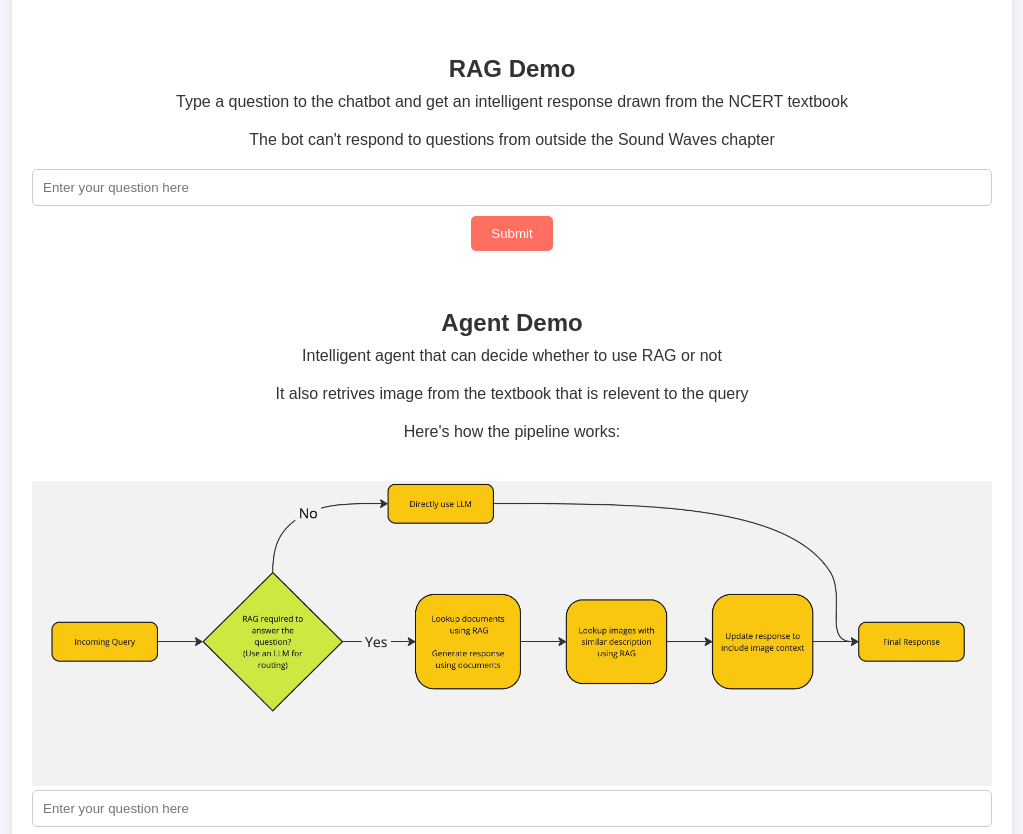
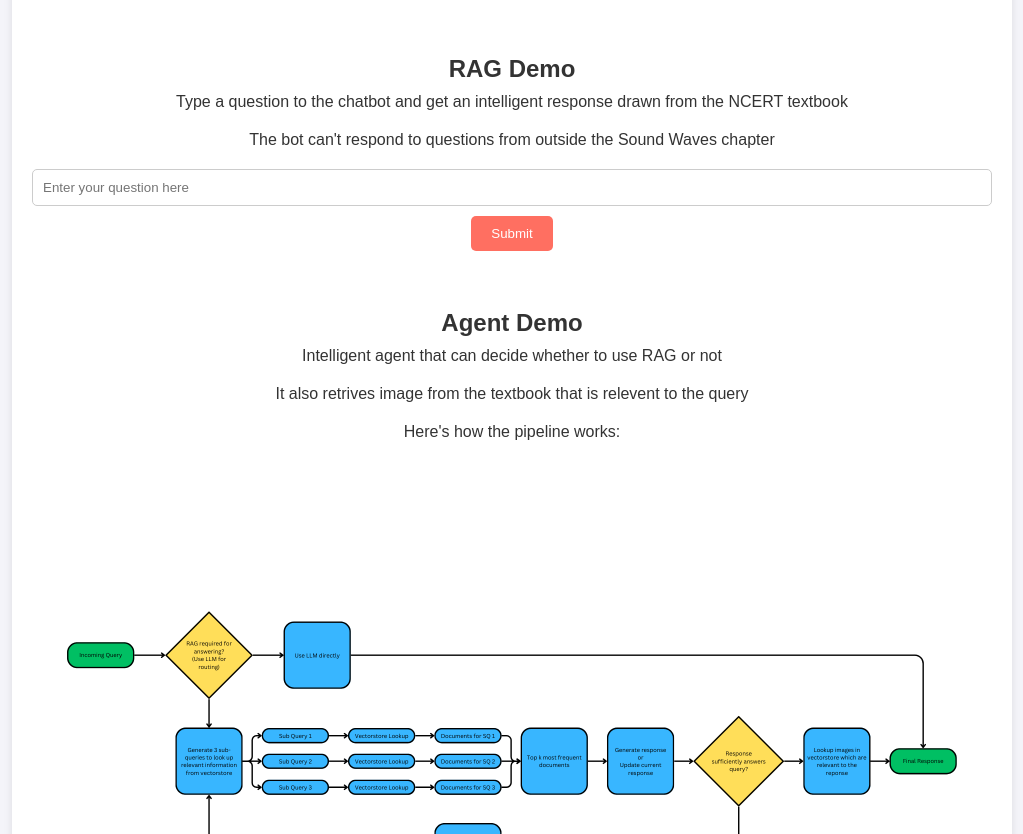
Before and after one commit to 10Kaiser10/textbook-rag, a plain HTML site: page frontend/index.html in a window 1280 px wide. Shown: the part 108-942 px from the top of the page, without its empty margins (128-1151 px from the left). Drawn offline with Linux system fonts and the light colour scheme.

Commit message:
Updated flow image

```diff
--- a/frontend/index.html
+++ b/frontend/index.html
@@ -26,7 +26,7 @@
         <p>Intelligent agent that can decide whether to use RAG or not</p>
         <p>It also retrives image from the textbook that is relevent to the query</p>
         <p>Here's how the pipeline works:</p>
-        <img src="./media/pipeline.jpg" alt="Pipeline">
+        <img src="./media/pipeline.png" alt="Pipeline">
         <input type="text" id="task-input" placeholder="Enter your question here" />
         <button onclick="submitTask()">Submit</button>
         <button id="speech-btn-agent" style="display:none;" onclick="playSpeechAgent()">Play Speech</button>
```
Also changed, not shown: frontend/media/pipeline.jpg (deleted), frontend/media/pipeline.png (added), 1 other file.
